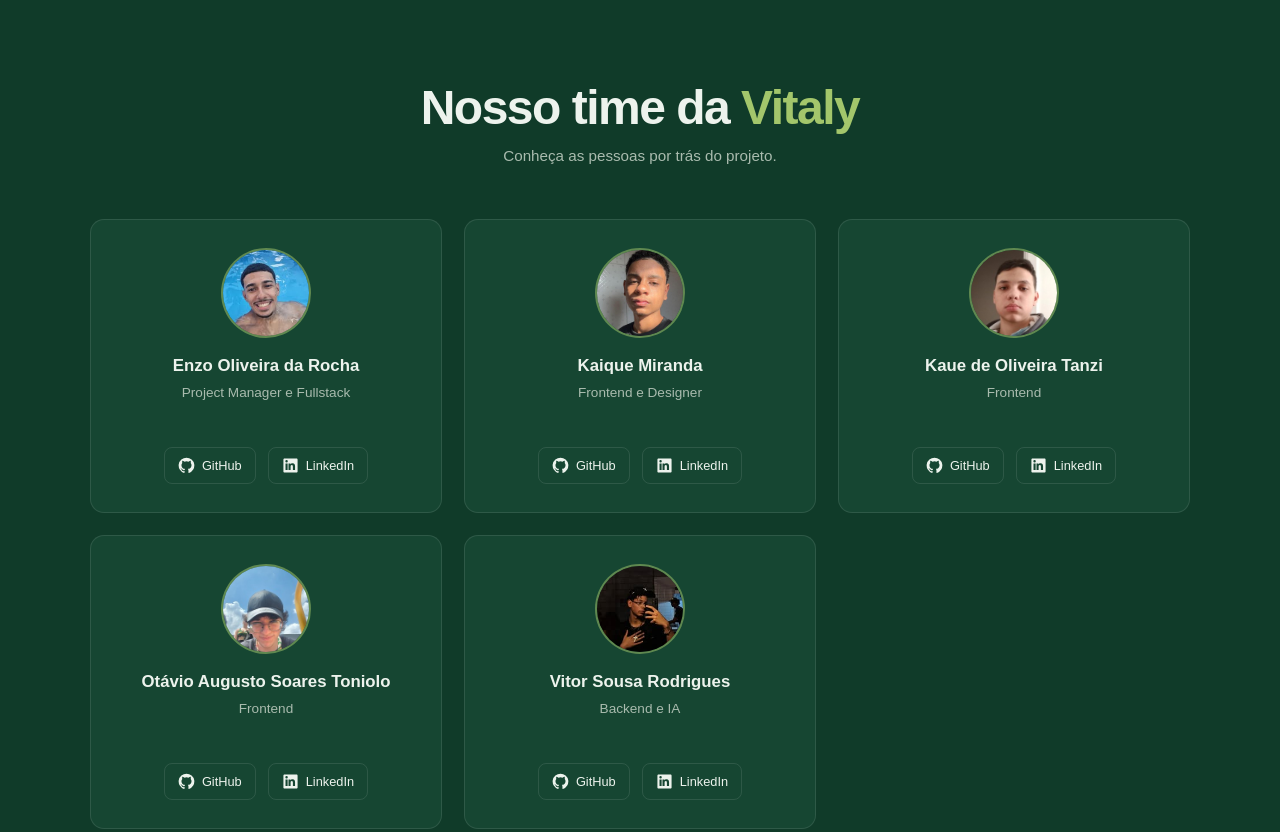
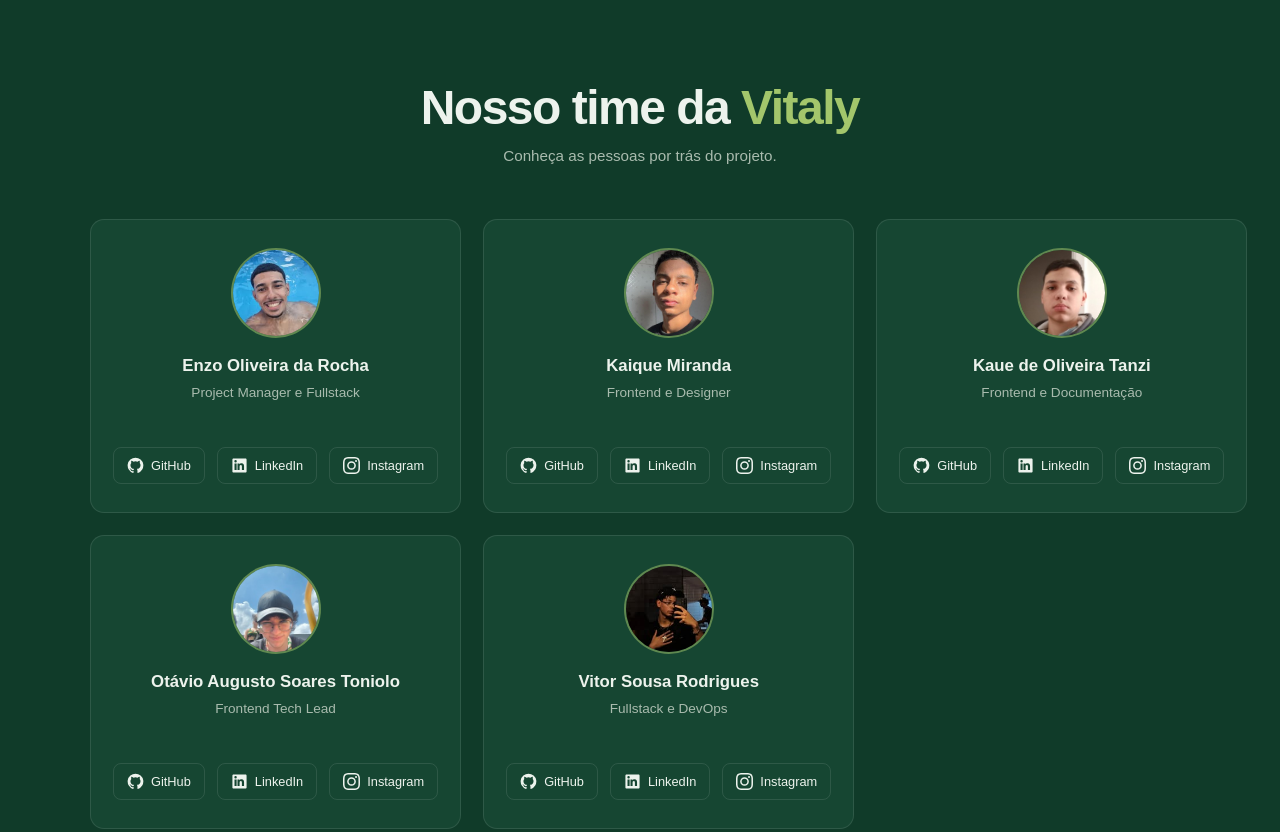
Before and after one commit to Enzo1rocha/Vitaly-Integrantes-Pagina, a plain HTML site: page index.html in a window 1280 px wide. Shown: the top 832 px of the page. Drawn offline with Linux system fonts and the light colour scheme.

Commit message:
feat(instagram): criação do botão de instagram

```diff
--- a/index.html
+++ b/index.html
@@ -222,7 +222,8 @@
                 initials: "ER",
                 photo: "./assets/images/enzo.jpg",
                 github: "https://github.com/Enzo1rocha",
-                linkedin: "https://www.linkedin.com/in/enzo1rocha/"
+                linkedin: "https://www.linkedin.com/in/enzo1rocha/",
+                instagram: "https://www.instagram.com/enzo1rocha/"
             },
             {
                 name: "Kaique Miranda",
@@ -230,31 +231,35 @@
                 initials: "KM",
                 photo: "./assets/images/kaique.jpg",
                 github: "https://github.com/KaiqueMi",
-                linkedin: "https://www.linkedin.com/in/kaique-miranda-251349305/"
+                linkedin: "https://www.linkedin.com/in/kaique-miranda-251349305/",
+                instagram: "https://www.instagram.com/_kaique_mssilva/"
             },
             {
                 name: "Kaue de Oliveira Tanzi",
-                role: "Frontend",
+                role: "Frontend e Documentação",
                 initials: "KT",
                 photo: "./assets/images/kaue.png",
                 github: "https://github.com/KaueTanzi",
-                linkedin: "https://www.linkedin.com/in/kaue-oliveira-tanzi-3055672b2/"
+                linkedin: "https://www.linkedin.com/in/kaue-oliveira-tanzi-3055672b2/",
+                instagram: "https://www.instagram.com/tanzikaue7/"
             },
             {
                 name: "Otávio Augusto Soares Toniolo",
-                role: "Frontend",
+                role: "Frontend Tech Lead",
                 initials: "OT",
                 photo: "./assets/images/otavio.png",
                 github: "https://github.com/otaviostack",
-                linkedin: "https://www.linkedin.com/in/otavio-augusto-aa0783287/"
+                linkedin: "https://www.linkedin.com/in/otavio-augusto-aa0783287/",
+                instagram: "https://www.instagram.com/otavioaust/"
             },
             {
                 name: "Vitor Sousa Rodrigues",
-                role: "Backend e IA",
+                role: "Fullstack e DevOps",
                 initials: "VR",
                 photo: "./assets/images/vitor.jpg",
                 github: "https://github.com/Vitor07Rodrigues",
-                linkedin: "https://www.linkedin.com/in/vitor-sousa-rodrigues-a09963379/"
+                linkedin: "https://www.linkedin.com/in/vitor-sousa-rodrigues-a09963379/",
+                instagram: "https://www.instagram.com/vtr_s0/"
             }
         ];
 
@@ -262,6 +267,12 @@
             <svg viewBox="0 0 24 24" aria-hidden="true">
                 <path d="M12 .9a11.1 11.1 0 0 0-3.51 21.63c.55.1.76-.24.76-.53v-2.08c-3.1.68-3.76-1.32-3.76-1.32-.5-1.29-1.24-1.63-1.24-1.63-1.01-.69.08-.68.08-.68 1.12.08 1.71 1.15 1.71 1.15 1 1.7 2.61 1.21 3.25.93.1-.72.39-1.21.71-1.49-2.48-.28-5.09-1.24-5.09-5.52 0-1.22.44-2.22 1.15-3-.12-.28-.5-1.42.11-2.96 0 0 .94-.3 3.05 1.15a10.6 10.6 0 0 1 5.55 0c2.11-1.45 3.05-1.15 3.05-1.15.61 1.54.23 2.68.11 2.96.72.78 1.15 1.78 1.15 3 0 4.29-2.62 5.23-5.11 5.51.4.35.76 1.03.76 2.08V22c0 .29.2.63.77.52A11.1 11.1 0 0 0 12 .9Z"/>
             </svg>`;
+
+        const instagramIcon = `
+            <svg viewBox="0 0 24 24" aria-hidden="true">
+            <path d="M12 2.16c3.2 0 3.58.01 4.85.07 3.25.15 4.77 1.69 4.92 4.92.06 1.27.07 1.65.07 4.85 0 3.2-.01 3.58-.07 4.85-.15 3.23-1.66 4.77-4.92 4.92-1.27.06-1.64.07-4.85.07-3.2 0-3.58-.01-4.85-.07-3.26-.15-4.77-1.7-4.92-4.92-.06-1.27-.07-1.64-.07-4.85 0-3.2.01-3.58.07-4.85C2.38 3.92 3.9 2.38 7.15 2.23 8.42 2.17 8.8 2.16 12 2.16ZM12 0C8.74 0 8.33.01 7.05.07 2.7.27.27 2.7.07 7.05.01 8.33 0 8.74 0 12s.01 3.67.07 4.95c.2 4.36 2.62 6.78 6.98 6.98 1.28.06 1.69.07 4.95.07s3.67-.01 4.95-.07c4.35-.2 6.78-2.62 6.98-6.98.06-1.28.07-1.69.07-4.95s-.01-3.67-.07-4.95c-.2-4.35-2.62-6.78-6.98-6.98C15.67.01 15.26 0 12 0Zm0 5.84A6.16 6.16 0 1 0 18.16 12 6.16 6.16 0 0 0 12 5.84ZM12 16a4 4 0 1 1 4-4 4 4 0 0 1-4 4Zm6.4-11.85a1.44 1.44 0 1 0 1.44 1.44 1.44 1.44 0 0 0-1.44-1.44Z"/>
+            </svg>`;
+
 
         const linkedinIcon = `
             <svg viewBox="0 0 24 24" aria-hidden="true">
@@ -320,6 +331,16 @@
                 links.appendChild(linkedin);
             }
 
+            if (member.instagram) {
+                const instagram = document.createElement("a");
+                instagram.href = member.instagram;
+                instagram.target = "_blank";
+                instagram.rel = "noopener noreferrer";
+                instagram.setAttribute("aria-label", `Instagram de ${member.name}`);
+                instagram.innerHTML = instagramIcon + " Instagram";
+                links.appendChild(instagram);
+            }
+
             card.append(avatar, name, role, links);
             grid.appendChild(card);
         });
```
